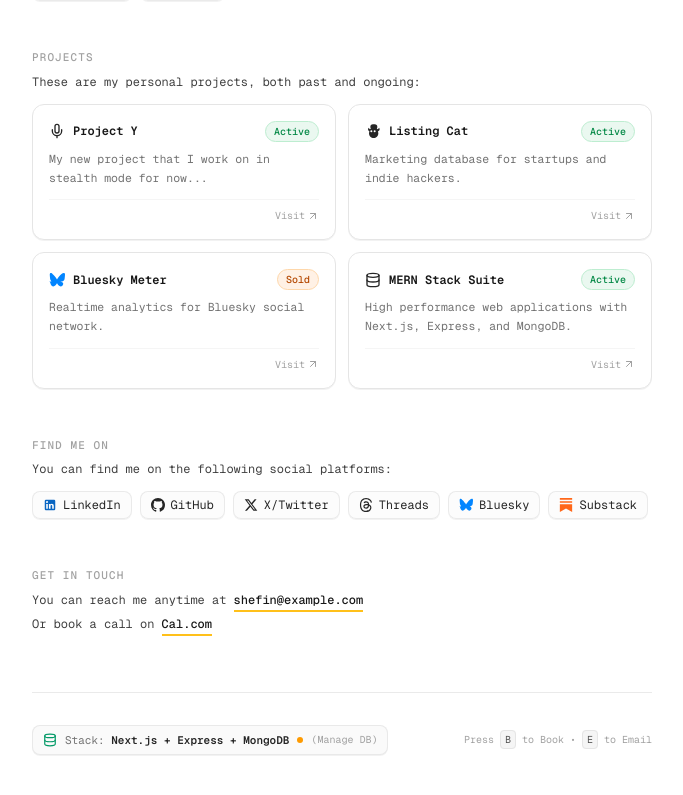
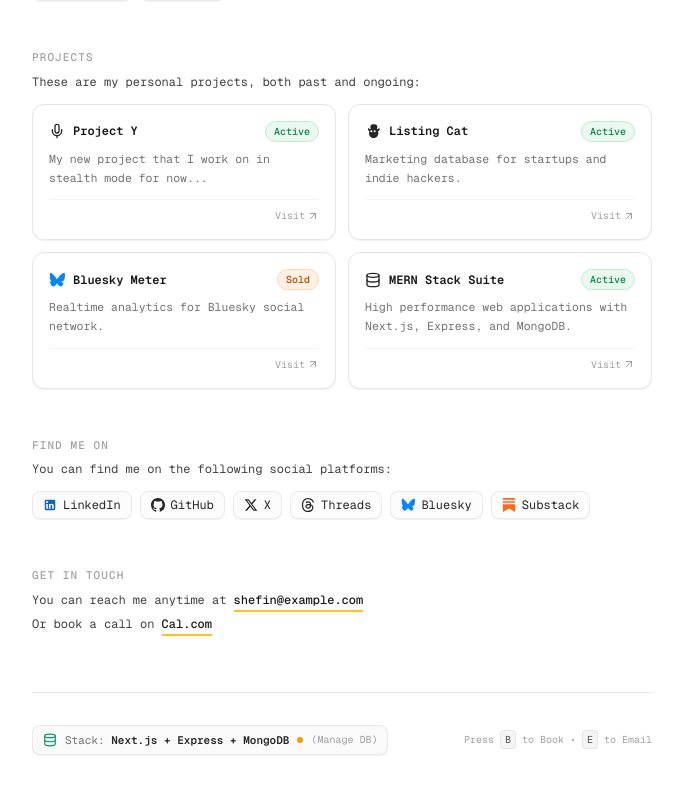
Before and after one commit to shefiin/shefin, a Next.js app in the folder client/: page / in a window 1280 px wide. Shown: the part 597-1392 px from the top of the page, without its empty margins (298-981 px from the left). Built offline with nearby package versions, Linux system fonts and the light colour scheme; no server answers.

Commit message:
feat: label X as X without twitter

```diff
--- a/client/app/page.tsx
+++ b/client/app/page.tsx
@@ -62,7 +62,7 @@ const defaultProfile: ProfileData = {
   socials: [
     { platform: 'LinkedIn', url: 'https://www.linkedin.com/in/shefin-kp/', iconKey: 'linkedin' },
     { platform: 'GitHub', url: 'https://github.com/shefiin', iconKey: 'github' },
-    { platform: 'X/Twitter', url: 'https://x.com/shefinkp_', iconKey: 'twitter' },
+    { platform: 'X', url: 'https://x.com/shefinkp_', iconKey: 'twitter' },
     { platform: 'Threads', url: 'https://www.threads.net/@shefiiney', iconKey: 'threads' },
     { platform: 'Bluesky', url: 'https://bsky.app/profile/shefiin.bsky.social', iconKey: 'bluesky' },
     { platform: 'Substack', url: 'https://substack.com/@shefin204168', iconKey: 'substack' },
```
Also changed, not shown: 1 other file (tests, documents, lock files or other folders).
